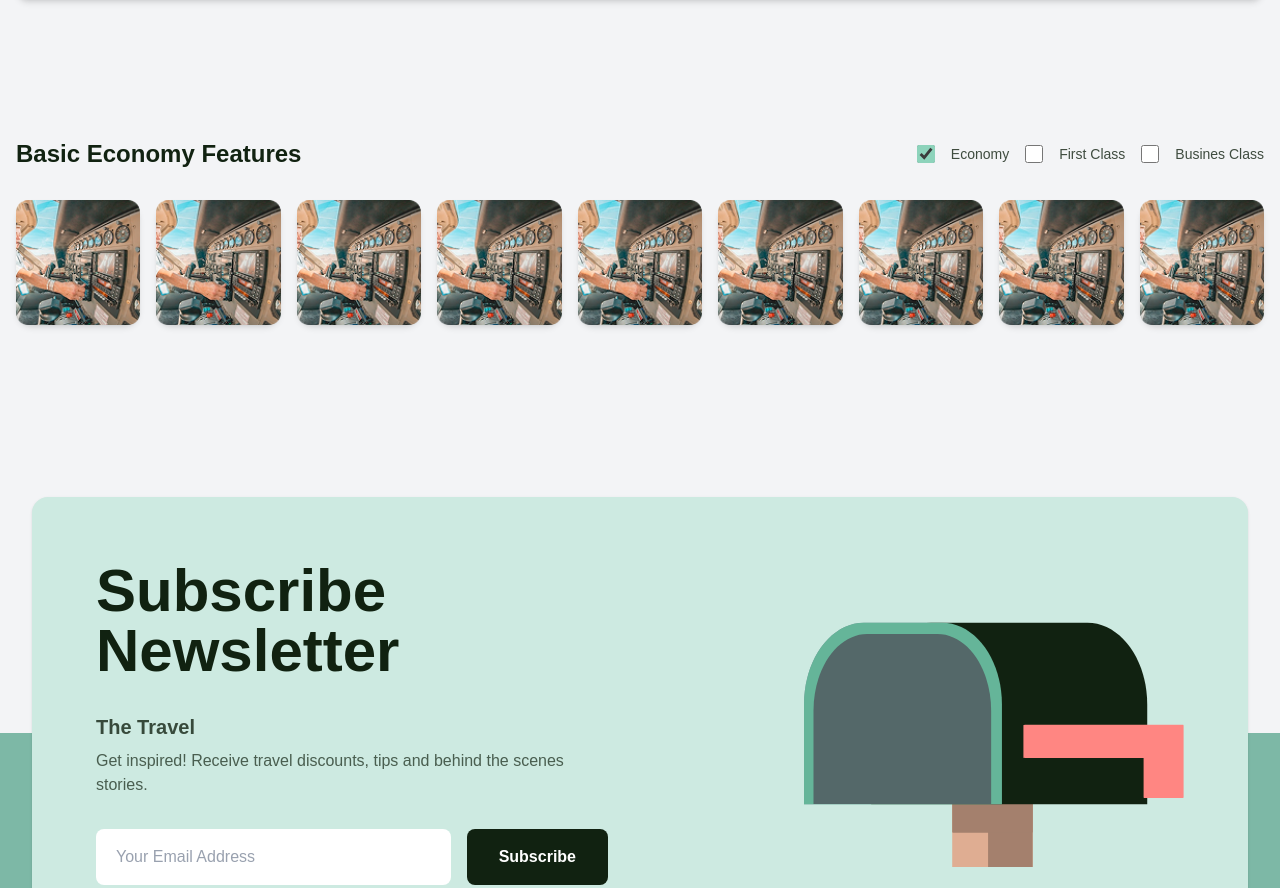
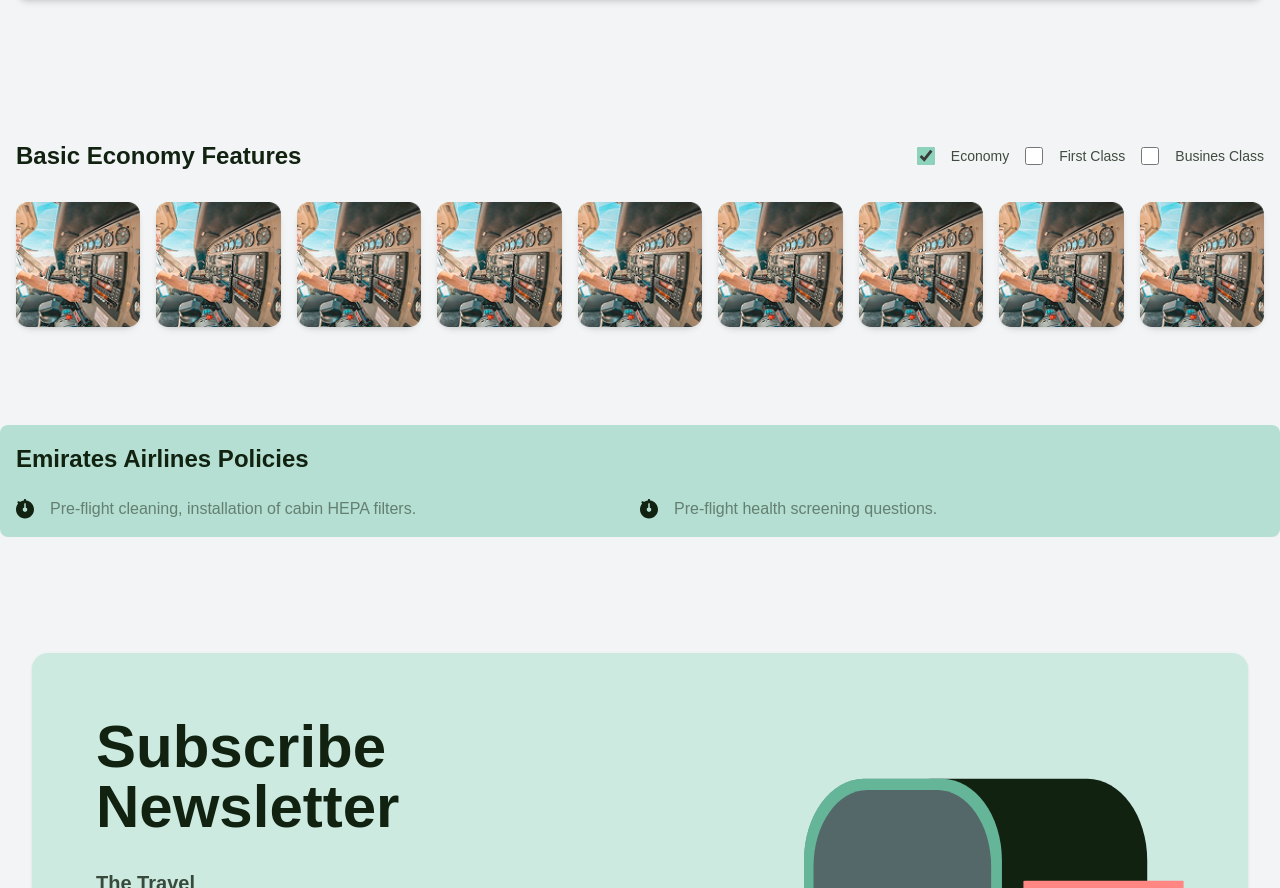
Before and after one commit to ali-albaz/frontend-project, a website: page flights-flow/flights-details.html in a window 1280 px wide. Shown: the part 846-1734 px from the top of the page. Drawn offline with Linux system fonts and the light colour scheme.

Commit message:
flights-flow-flights-details-airline-policies

```diff
--- a/flights-flow/flights-details.html
+++ b/flights-flow/flights-details.html
@@ -216,7 +216,7 @@
   </section>
 
   <!-- Features -->
-  <section class="py-12 5">
+  <section class="py-12.5">
     <div class="container mx-auto px-4">
 
       <!-- Features Header -->
@@ -287,6 +287,37 @@
 
       </div>
 
+    </div>
+  </section>
+
+  <!-- Airline Policies -->
+  <section class="py-5">
+    <div class="container mx-auto px-4 bg-[#8DD3BB]/60 rounded-lg p-4">
+
+      <!--Header-->
+      <h1 class="text-[#112211] font-bold text-[24px]">Emirates Airlines Policies</h1>
+
+      <div class="grid grid-cols-1 gap-4 lg:gap-0 lg:grid-cols-2 mt-5">
+
+        <div class="left flex items-center gap-4">
+          <span>
+            <svg width="18" height="20" viewBox="0 0 18 20" fill="none" xmlns="http://www.w3.org/2000/svg">
+              <path d="M10.125 1.57031V1.125C10.125 0.826631 10.0065 0.540483 9.7955 0.329505C9.58452 0.118526 9.29837 0 9 0C8.70164 0 8.41549 0.118526 8.20451 0.329505C7.99353 0.540483 7.875 0.826631 7.875 1.125V1.57031C6.45433 1.74866 5.09716 2.26513 3.91735 3.07641L3.42188 2.57812C3.21053 2.36678 2.92389 2.24805 2.625 2.24805C2.32612 2.24805 2.03947 2.36678 1.82813 2.57812C1.61678 2.78947 1.49805 3.07611 1.49805 3.375C1.49805 3.67389 1.61678 3.96053 1.82813 4.17188L2.23125 4.575C0.791348 6.21272 -0.00195218 8.3193 3.6077e-06 10.5C3.6077e-06 15.4627 4.03735 19.5 9 19.5C13.9627 19.5 18 15.4627 18 10.5C18 5.91844 14.5584 2.12531 10.125 1.57031ZM9 12.75C8.46935 12.7498 7.95583 12.5621 7.55016 12.2201C7.14449 11.878 6.87279 11.4035 6.78305 10.8805C6.69331 10.3575 6.79131 9.81959 7.05974 9.36184C7.32817 8.90409 7.74975 8.55594 8.25 8.37891V4.875C8.25 4.67609 8.32902 4.48532 8.46967 4.34467C8.61033 4.20402 8.80109 4.125 9 4.125C9.19892 4.125 9.38968 4.20402 9.53033 4.34467C9.67099 4.48532 9.75 4.67609 9.75 4.875V8.37891C10.2503 8.55594 10.6718 8.90409 10.9403 9.36184C11.2087 9.81959 11.3067 10.3575 11.217 10.8805C11.1272 11.4035 10.8555 11.878 10.4498 12.2201C10.0442 12.5621 9.53066 12.7498 9 12.75Z" fill="#112211"/>
+            </svg>
+          </span>
+          <p class="text-[#112211]/50">Pre-flight cleaning, installation of cabin HEPA filters.</p>
+        </div>
+
+        <div class="right flex items-center gap-4">
+          <span>
+            <svg width="18" height="20" viewBox="0 0 18 20" fill="none" xmlns="http://www.w3.org/2000/svg">
+              <path d="M10.125 1.57031V1.125C10.125 0.826631 10.0065 0.540483 9.7955 0.329505C9.58452 0.118526 9.29837 0 9 0C8.70164 0 8.41549 0.118526 8.20451 0.329505C7.99353 0.540483 7.875 0.826631 7.875 1.125V1.57031C6.45433 1.74866 5.09716 2.26513 3.91735 3.07641L3.42188 2.57812C3.21053 2.36678 2.92389 2.24805 2.625 2.24805C2.32612 2.24805 2.03947 2.36678 1.82813 2.57812C1.61678 2.78947 1.49805 3.07611 1.49805 3.375C1.49805 3.67389 1.61678 3.96053 1.82813 4.17188L2.23125 4.575C0.791348 6.21272 -0.00195218 8.3193 3.6077e-06 10.5C3.6077e-06 15.4627 4.03735 19.5 9 19.5C13.9627 19.5 18 15.4627 18 10.5C18 5.91844 14.5584 2.12531 10.125 1.57031ZM9 12.75C8.46935 12.7498 7.95583 12.5621 7.55016 12.2201C7.14449 11.878 6.87279 11.4035 6.78305 10.8805C6.69331 10.3575 6.79131 9.81959 7.05974 9.36184C7.32817 8.90409 7.74975 8.55594 8.25 8.37891V4.875C8.25 4.67609 8.32902 4.48532 8.46967 4.34467C8.61033 4.20402 8.80109 4.125 9 4.125C9.19892 4.125 9.38968 4.20402 9.53033 4.34467C9.67099 4.48532 9.75 4.67609 9.75 4.875V8.37891C10.2503 8.55594 10.6718 8.90409 10.9403 9.36184C11.2087 9.81959 11.3067 10.3575 11.217 10.8805C11.1272 11.4035 10.8555 11.878 10.4498 12.2201C10.0442 12.5621 9.53066 12.7498 9 12.75Z" fill="#112211"/>
+            </svg>
+          </span>
+          <p class="text-[#112211]/50">Pre-flight health screening questions.</p>
+        </div>
+
+      </div>
     </div>
   </section>
 
```
Also changed, not shown: assets/css/output.css.
